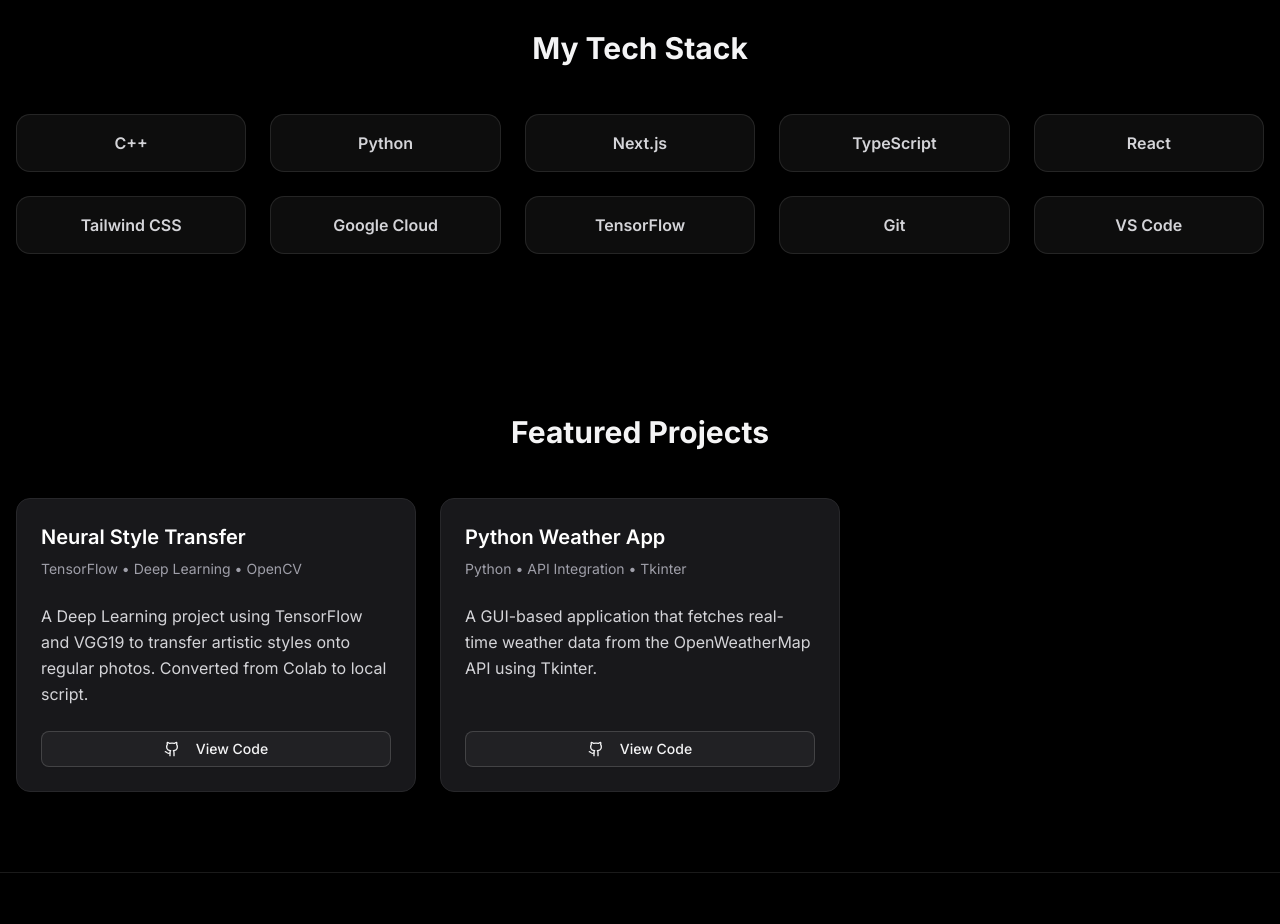
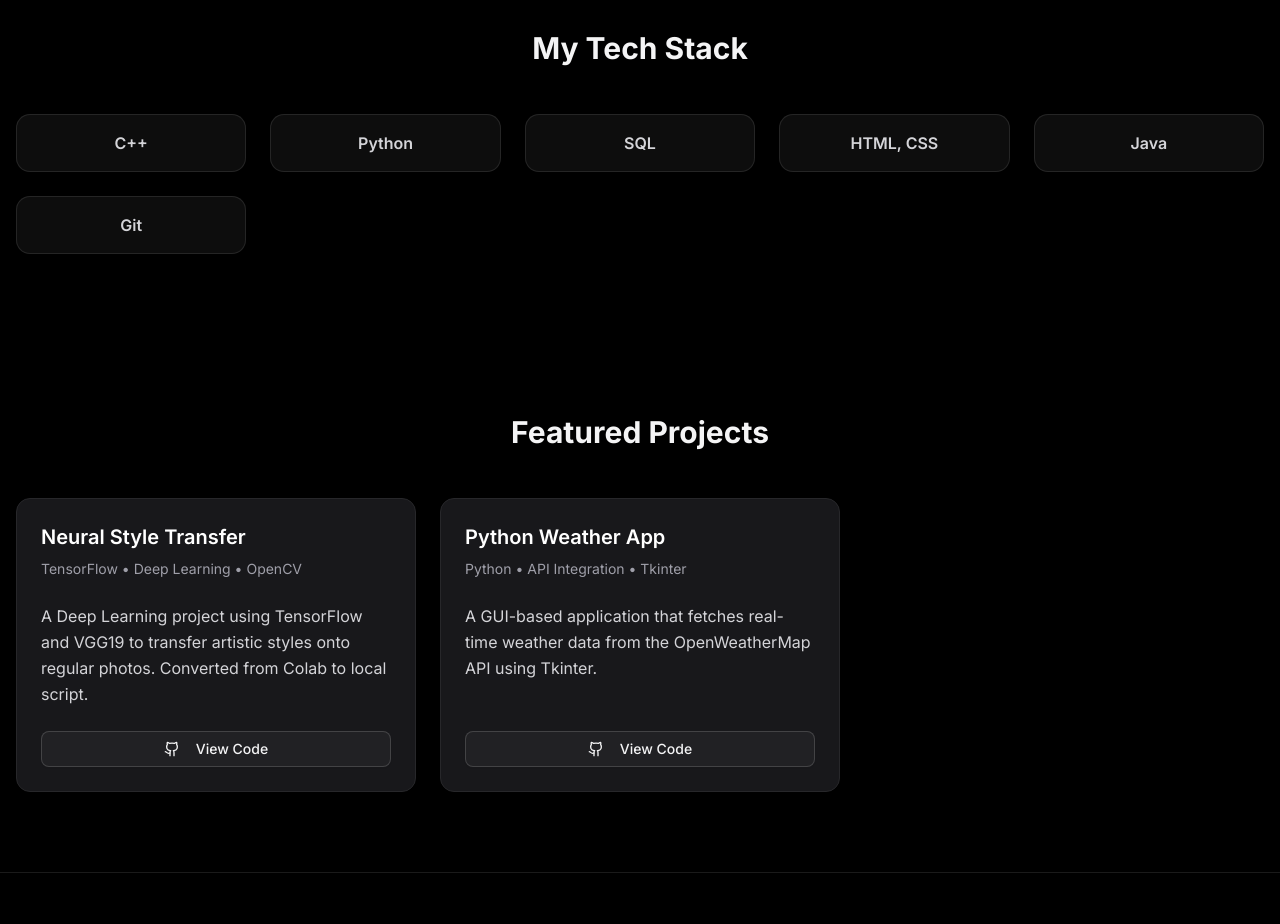
Before and after one commit to man-of-game/portfolio, a Next.js app: page / in a window 1280 px wide. Shown: the part 1400-2324 px from the top of the page. Built offline with nearby package versions, Linux system fonts and the light colour scheme.

Commit message:
Updated the skills section

```diff
--- a/components/skills.tsx
+++ b/components/skills.tsx
@@ -5,14 +5,10 @@
 const skills = [
   "C++",
   "Python",
-  "Next.js",
-  "TypeScript",
-  "React",
-  "Tailwind CSS",
-  "Google Cloud",
-  "TensorFlow",
+  "SQL",
+  "HTML, CSS",
+  "Java",
   "Git",
-  "VS Code",
 ];
 
 export default function Skills() {
```
